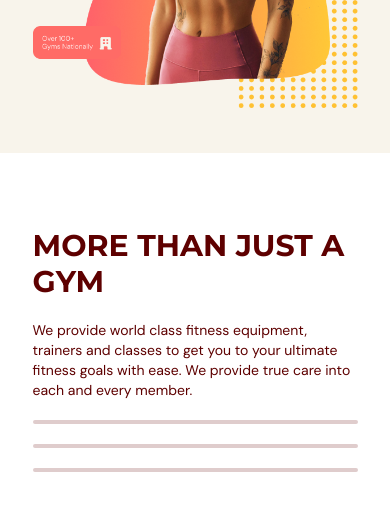
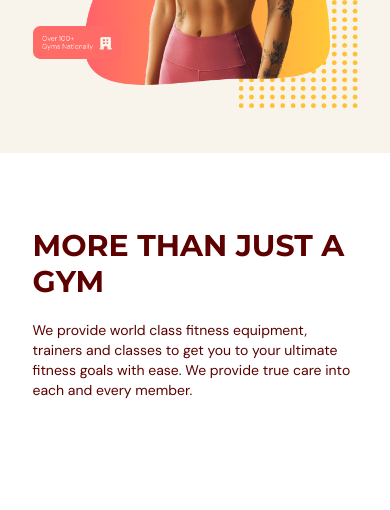
Before and after one commit to dTarasova/FitnessApp, a React (Vite) app: page / in a window 390 px wide. Shown: the part 691-1201 px from the top of the page. Built offline with nearby package versions, Linux system fonts and the light colour scheme; a web font is replaced by a local one.

Commit message:
container animation initial

```diff
--- a/src/scenes/benefits/Benefit.tsx
+++ b/src/scenes/benefits/Benefit.tsx
@@ -1,18 +1,36 @@
+import { SelectedPage } from "@/shared/types";
+import { motion } from "framer-motion";
+import AnchorLink from "react-anchor-link-smooth-scroll";
+
+const childVariant = {
+  hidden: {opacity: 0, scale:0.9},
+  visible: {opacity: 0, scale:1},
+};
 
 type Props = {
     key : string;
     icon: JSX.Element;
     title : string;
     description : string;
+    setSelectedPage : (value: SelectedPage) => void;
 }
-const Benefit = ({} : Props) => {
+const Benefit = ({key,  icon, title, description, setSelectedPage} : Props) => {
   return (
-    <div className="mt-5 rounded-md border-2 border-gray-100">
-        <div>
-
+    <motion.div variants={childVariant} className="mt-5 rounded-md border-2 border-gray-100 px-5 py-16 text-center" >
+        <div className="mb-5 flex justify-center">
+            <div className=" rounded-full border-2 border-gray-100 bg-primary-100">
+              {icon}
+            </div>
         </div>
-
-    </div>
+      <h4 className="font-bold">{title}</h4>
+      <p>{description}</p>
+      <AnchorLink
+        className="text-sm font-bold text-primary-500 underline hover:text-secondary-500"
+        onClick={() => setSelectedPage(SelectedPage.ContactUs)}
+        href={`#${SelectedPage.ContactUs}`}>
+        <p>Learn more</p>
+      </AnchorLink>
+    </motion.div>
   )
 }
 
--- a/src/scenes/benefits/index.tsx
+++ b/src/scenes/benefits/index.tsx
@@ -35,6 +35,13 @@
         },
     ];
 
+    const container = {
+        hidden: {},
+        visible: {
+          transition: { staggerChildren: 0.2 },
+        },
+      };
+
   return (
     <section
         id="benefits"
@@ -42,30 +49,44 @@
         >
         <motion.div onViewportEnter={() => {setSelectedPage(SelectedPage.Benefits)}}>
             {/* {Header} */}
-            <div className="md:my-5 md:w-3/5">
+            <motion.div
+                className="md:my-5 md:w-3/5"
+                initial="hidden"
+                whileInView="visible"
+                viewport={{ once: true, amount: 0.5 }}
+                transition={{ duration: 0.5 }}
+                variants={{
+                    hidden: { opacity: 0, x: -50 },
+                    visible: { opacity: 1, x: 0 },
+            }}>
                 <HText>MORE THAN JUST A GYM</HText>
                 <p className="my-5 text-sm">
                 We provide world class fitness equipment, trainers and classes to
                 get you to your ultimate fitness goals with ease. We provide true
                 care into each and every member.
                 </p>
-            </div>
+            </motion.div>
 
             {/* {Benefits} */}
-            <div className="md:flex items-center justify-between gap-8 mt:5">
+            <motion.div
+                className="mt-5 items-center justify-between gap-8 md:flex"
+                initial="hidden"
+                whileInView="visible"
+                viewport={{ once: true, amount: 0.5 }}
+                variants={container}
+            >
                 {benefits.map((benefit: BenefitType) => (
                     <Benefit
                         key={benefit.title}
                         icon={benefit.icon}
                         title={benefit.title}
                         description={benefit.description}
+                        setSelectedPage={setSelectedPage}
                     />
                 ))}
 
-            </div>
+            </motion.div>
         </motion.div>
-
-
     </section>
   )
 }
```
